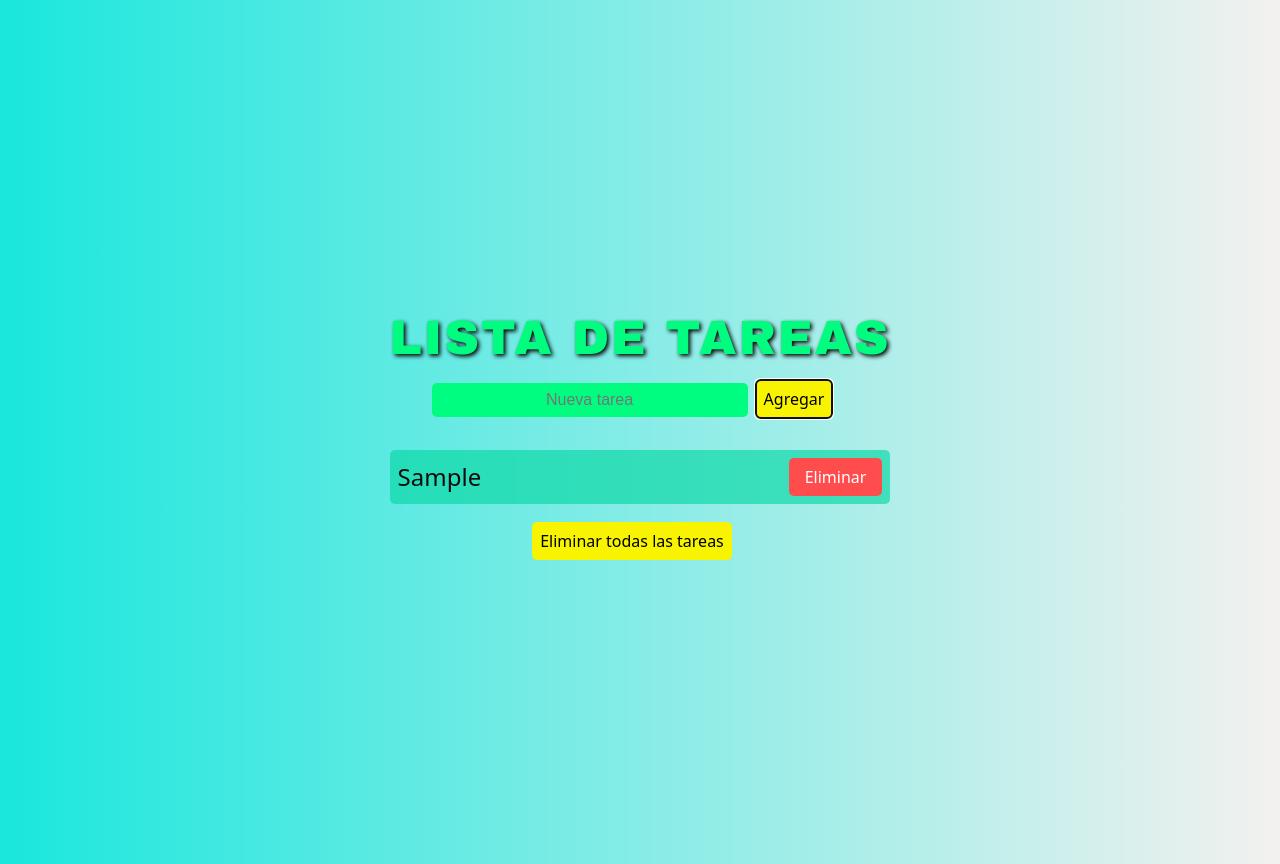
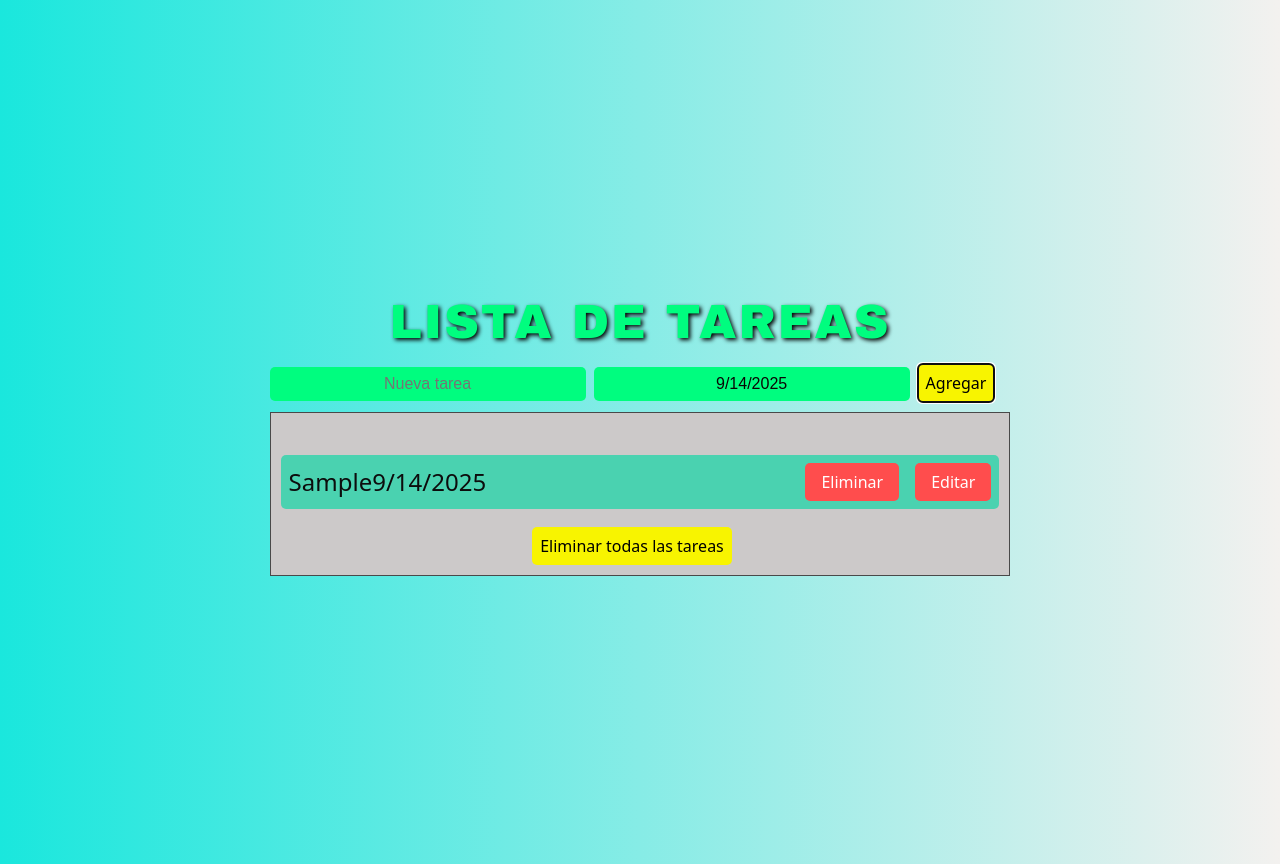
Before and after one commit to josmelvyn/lista-tarea, a React (Vite) app: page / in a window 1280 px wide. Both pictures are taken after typing "Sample" into the empty fields and a click on the button "Agregar". Built offline with nearby package versions, Linux system fonts and the light colour scheme.

Commit message:
Se agrego un container y la fecha de la creacion del taks

```diff
--- a/src/App.tsx
+++ b/src/App.tsx
@@ -22,6 +22,16 @@ function App() {
   useEffect(() => {
     localStorage.setItem('tasks', JSON.stringify(tasks));
   }, [tasks]);
+
+  //container de tareas
+  const taskContainerStyle: React.CSSProperties = {
+    maxHeight: '300px',
+    overflowY: 'auto',
+    border: '1px solid #494949ff',
+    backgroundColor: '#ccc9c9ff',
+    padding: '10px',
+    marginTop: '10px'
+  };
   // Agrega tarea
   const addTask = () => {
     if (!newTask.trim()) return; // Evita agregar tareas vacías{
@@ -33,6 +43,21 @@ function App() {
       setTasks([...tasks, task]);
       setNewTask(''); // Limpiar el campo de entrada
     };
+    // editTask
+    const editTask = (id: number , newText: string) => {
+      setTasks(tasks.map(task =>
+        task.id === id ? { ...task, text: newText } : task
+      ));
+    }
+
+    //fecha tareas
+    const getFormattedDate = (date: Date): string => {
+      const options: Intl.DateTimeFormatOptions = { year: 'numeric', month: 'numeric', day: 'numeric' };
+      return date.toLocaleDateString(undefined, options);
+    };
+    const currentDate = new Date();
+    const formattedDate = getFormattedDate(currentDate);
+    console.log(formattedDate); // Ejemplo de uso
 
   // Elimina tarea
   const deleteTask = (id: number) => {
@@ -58,8 +83,12 @@ function App() {
         onChange={(e) => setNewTask(e.target.value)}
         placeholder="Nueva tarea"
       />
+      <input type="text" value={formattedDate} readOnly />
       <button onClick={addTask}>Agregar</button>
-      <ul>
+      <ul style={taskContainerStyle}>
+        <ul>
+          {tasks.length === 0 && <li>No hay tareas Agrege Una</li>}
+        </ul>
         {tasks.map(task => (
           <li key={task.id}>
             <span
@@ -67,8 +96,17 @@ function App() {
               onClick={() => toggleTaskCompletion(task.id)}
             >
               {task.text}
+              {getFormattedDate(new Date(task.id))}
+              {task.completed ? ' (Completada)' : ''}
+              {Date.now() - task.id > 86400000 && ' (Vencida)'}
             </span>
             <button onClick={() => deleteTask(task.id)}>Eliminar</button>
+            <button onClick={() => {
+              const newText = prompt('Editar tarea', task.text);
+              if (newText !== null && newText.trim() !== '') {
+                editTask(task.id, newText);
+              }
+            }}>Editar</button>
           </li>
         ))}
          <button onClick={clearTasks}>Eliminar todas las tareas</button>
```
